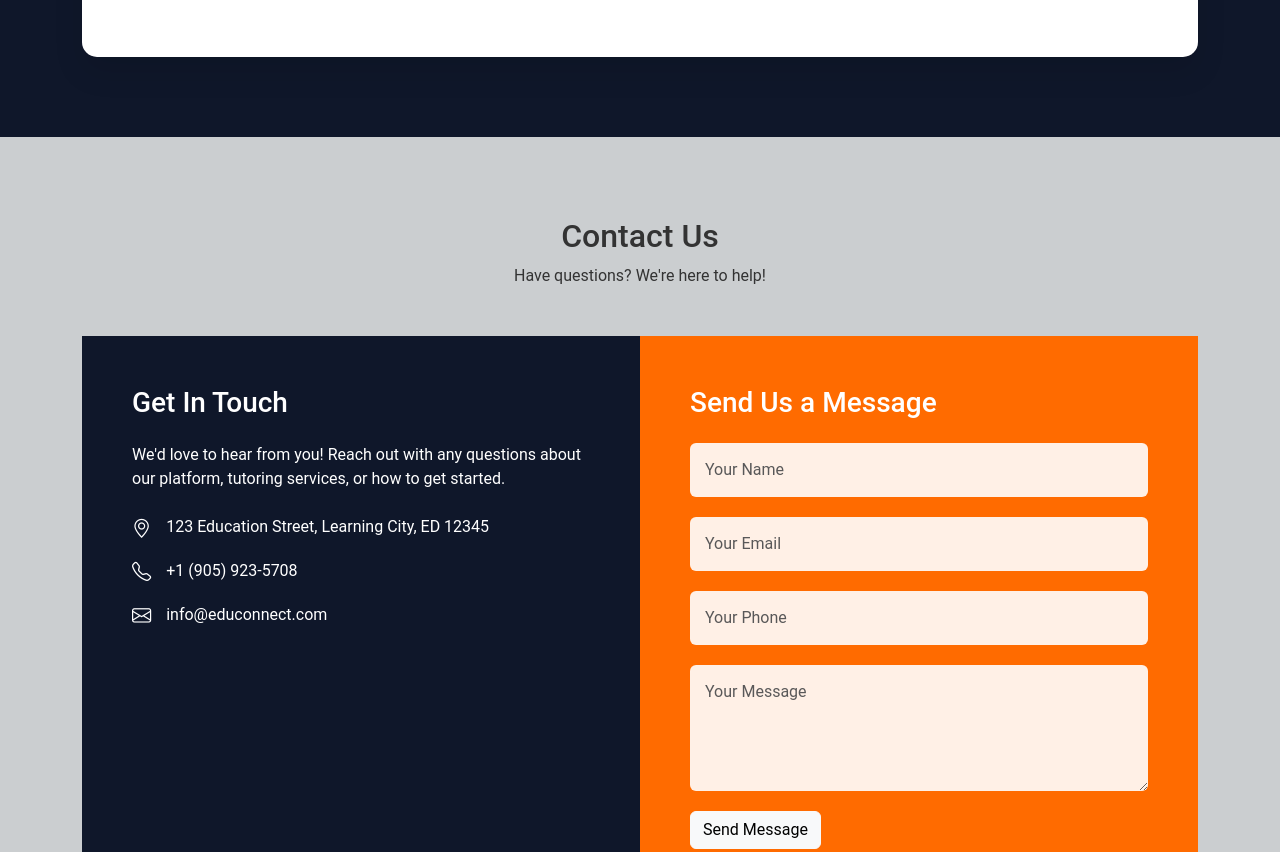
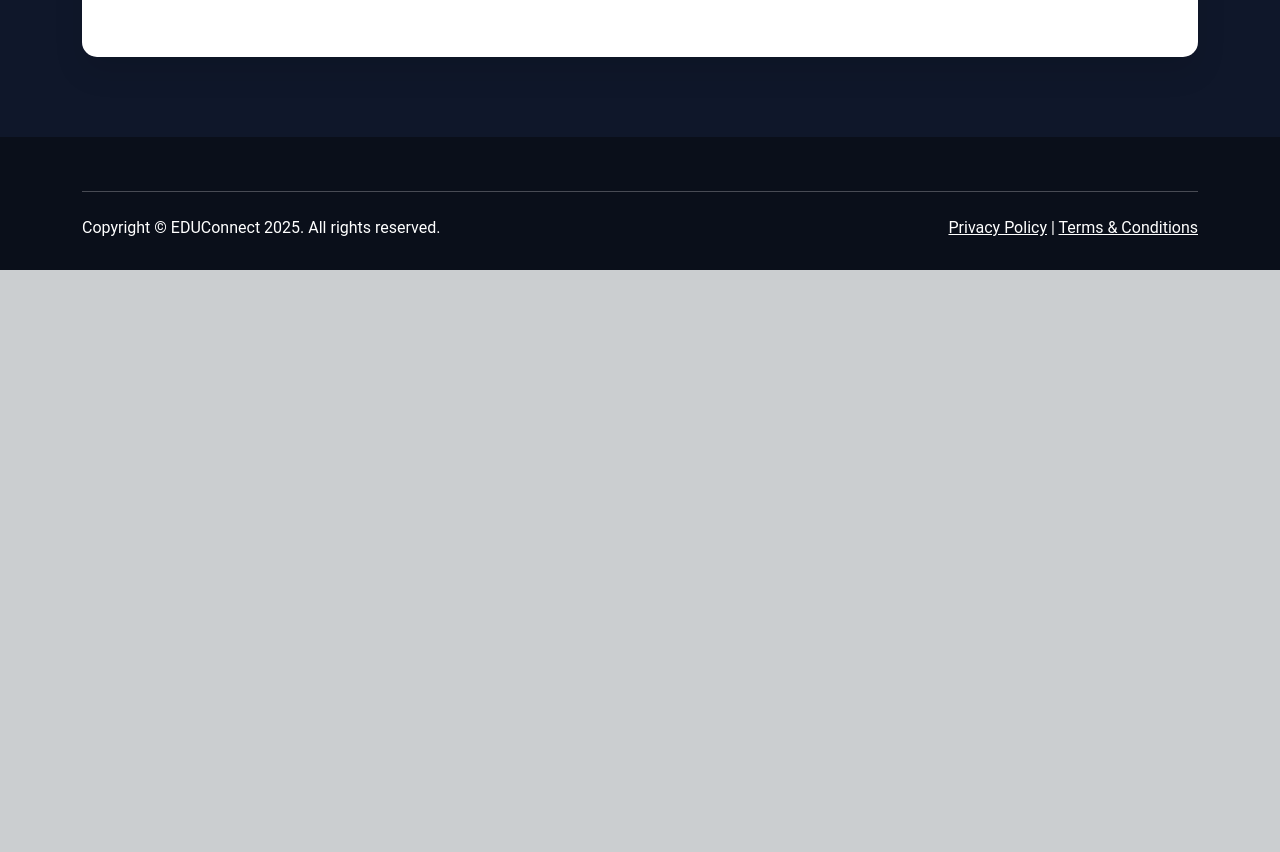
Before and after one commit to WuorBhang/EDUconnect, a plain HTML site: page index.html in a window 1280 px wide. Shown: the part 3042-3894 px from the top of the page. After the commit the page ends 3312 px from the top, so only its background shows below. Drawn offline with nearby package versions, Linux system fonts and the light colour scheme.

Commit message:
adding new changes

```diff
--- a/index.html
+++ b/index.html
@@ -241,7 +241,7 @@
     </section>
 
     <!-- Contact Section -->
-    <section class="contact-section" id="contact">
+    <!-- <section class="contact-section" id="contact">
         <div class="container">
             <div class="text-center mb-5">
                 <h2>Contact Us</h2>
@@ -283,7 +283,7 @@
                 </div>
             </div>
         </div>
-    </section>
+    </section> -->
 
     <!-- Footer -->
     <footer class="footer">
```
